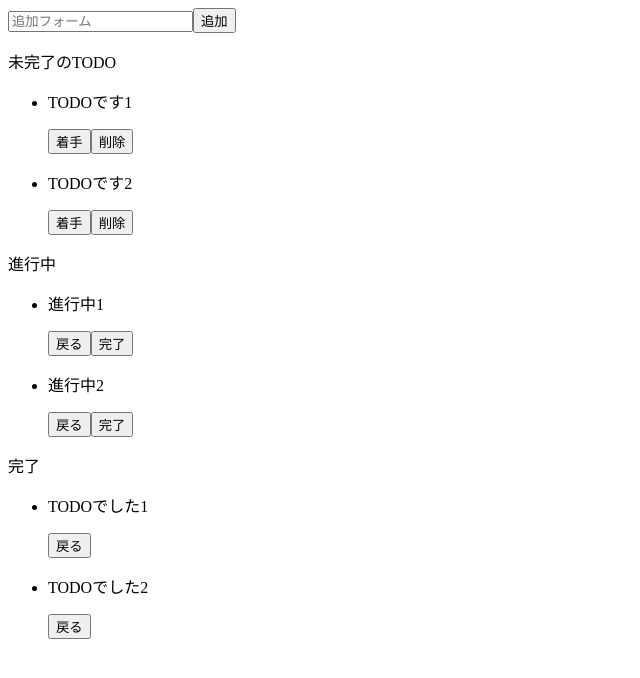
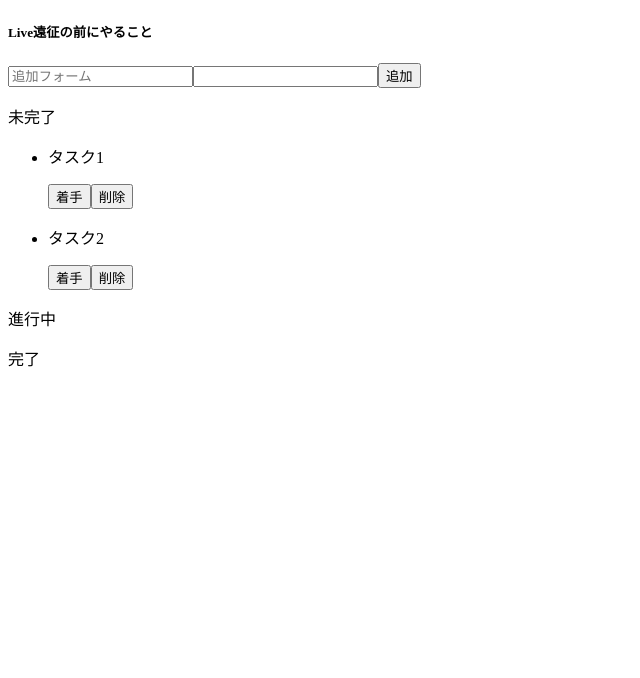
Before and after one commit to akanesi05/td, a React (Create React App) app: page / in a window 1280 px wide. Shown: the top 678 px of the page, without its empty margins (0-640 px from the left). Built offline with nearby package versions, Linux system fonts and the light colour scheme.

Commit message:
必要な要素の追加

```diff
--- a/src/App.js
+++ b/src/App.js
@@ -2,16 +2,15 @@ import { useState } from "react";
 
 
 export const Todo = () => {
-  const [incompleteTodos, setIncompleteTodos] = useState([
-    "TODOです1",
-    "TODOです2",
+  const [incompleteTodos, setIncompleteTodos] = useState([ {id:1,status:"完了",title:"タスク1",detail:"タスク１の詳細です"},{id:2,status:"未完了",title:"タスク2",detail:"タスク2の詳細です"}]);
+
+
+  const [todoText, setTodoText] = useState("");
+  const [inprogressTodos, setProgressTodos] = useState([]);
+  const [completeTodos, setCompleteTodos] = useState([
+
   ]);
-  const [todoText, setTodoText] = useState("");
-  const [inprogressTodos, setProgressTodos] = useState(["進行中1", "進行中2"]);
-  const [completeTodos, setCompleteTodos] = useState([
-    "TODOでした1",
-    "TODOでした2",
-  ]);
+  const [todoDescription,setTodoDescription]=useState([])
   const onChangeTodotext = (event) => setTodoText(event.target.value);
   const onClickAdd = () => {
     if (todoText == "") return/*空文字ならここで終了*/
@@ -61,21 +60,27 @@ export const Todo = () => {
   return (
     <>
       <div>
+        <h5>Live遠征の前にやること</h5>
         <input
           placeholder="追加フォーム"
           value={todoText}
           onChange={onChangeTodotext}
         />
+         {/* <input
+          placeholder="説明"
+          value={todoDescription}
+          onChange={onChangeTodoDescription}
+        /> */}
+        <input type="todoDescription" label="説明" />
         <button onClick={onClickAdd}>追加</button>
       </div>
       <div>
-        <p className="title">未完了のTODO</p>
-        {/*一覧を表示させる */}
+        <p className="title">未完了</p>
         <ul>
           {incompleteTodos.map((todo,index) => (
-            <li key={todo}>
+            <li key={todo.id}>
               <div className="incomplete-area">
-                <p className="title">{todo}</p>
+                <p className="title">{todo.title}</p>
                 <button  onClick={() => onClickComplete(index)}>着手</button>
                 <button  onClick={() => onClickDelete(index)}>削除</button>
               </div>
```
